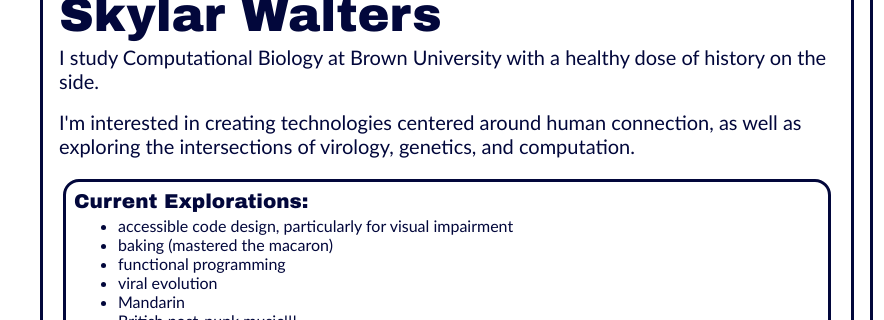
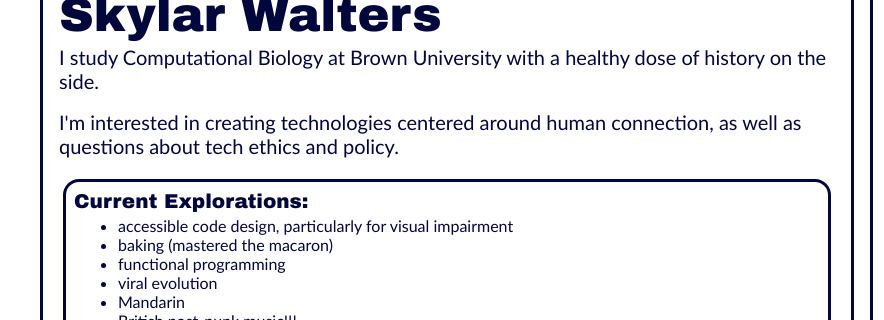
Before and after one commit to skylarwalters/skylar-walters, a plain HTML site: page index.html in a window 1280 px wide. Shown: the part 104-424 px from the top of the page, 0-884 px from the left. Drawn offline with Linux system fonts and the light colour scheme.

Commit message:
Update index.html

```diff
--- a/index.html
+++ b/index.html
@@ -57,8 +57,7 @@
                 <br>
                 <p>
                     I'm interested in creating technologies centered around human
-                    connection, as well as exploring the intersections of virology,
-                    genetics, and computation.
+                    connection, as well as questions about tech ethics and policy.
                 </p>
                 <br>
 
```
